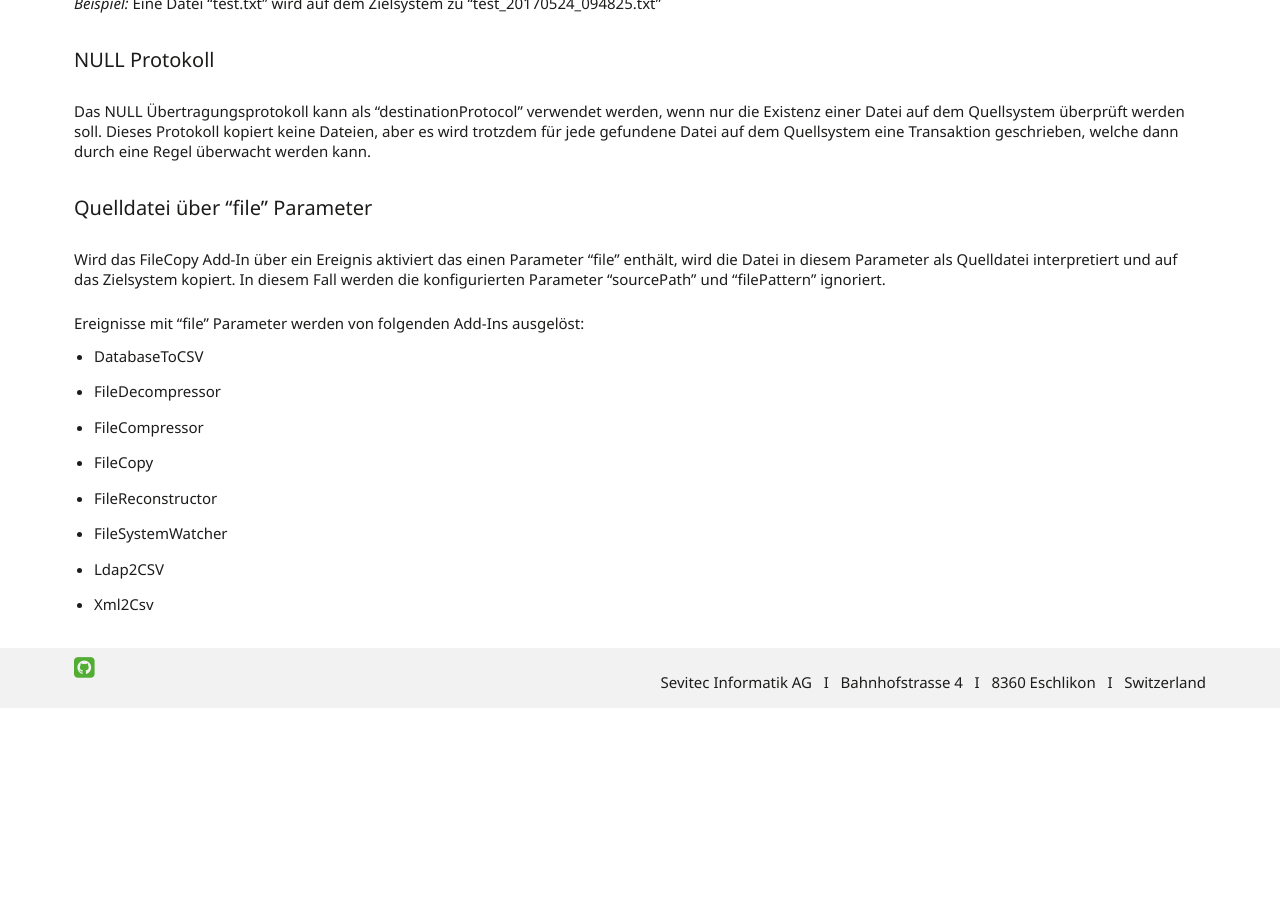
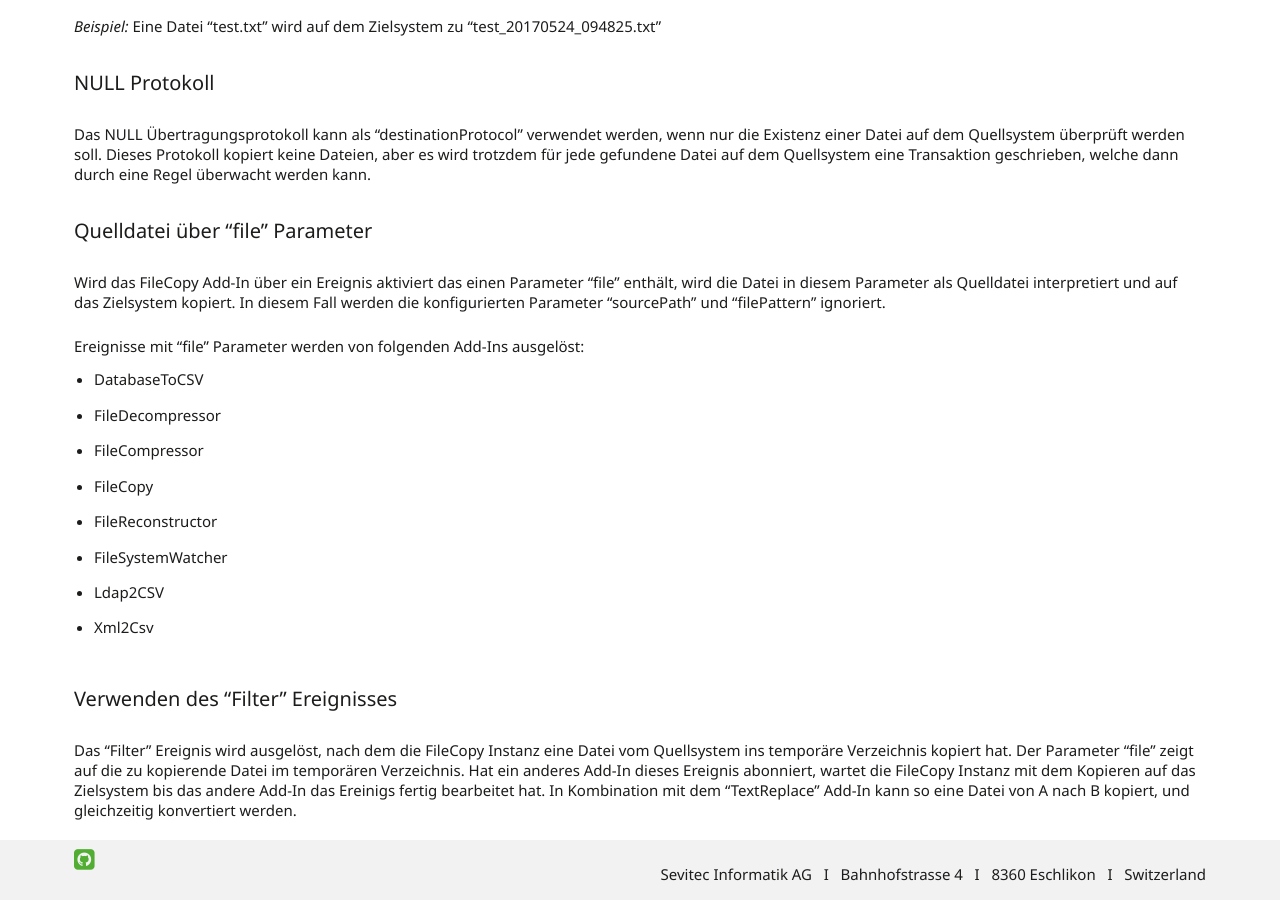
Before and after one commit to primesoft-group/oneconnexx-docs, a Jekyll site: the page built from _pages/addins/de/filecopy.md, in a window 1280 px wide and 900 px high, scrolled down 2281 px. Built offline with Jekyll 4.4.1, drawn with Linux system fonts in a browser that asks for light colours; nearby versions of some CDN libraries; some web fonts are replaced; before the commit the page ends 2989 px from its top, so only the background shows below that; some of the changed text lies outside the part shown.

Commit message:
Update filecopy.md

```diff
--- a/_pages/addins/de/filecopy.md
+++ b/_pages/addins/de/filecopy.md
@@ -12,7 +12,7 @@ Das FileCopy Add-In wird dazu verwendet um Dateien von einem Systems auf ein and
 | Add-In Type | Logic |
 | Schnittstellen | In/Out: Dateiverzeichnis |
 | Transaktionen | 1 pro kopierte Datei |
-| Ereignisse | Pro kopierte Datei wenn Ziel = FILE: &lt;Instanz&gt;.Output (Parameter = file)<br />&lt;Instanz&gt;.Done |
+| Ereignisse | Pro kopierte Datei wenn Ziel = FILE: &lt;Instanz&gt;.Output (Parameter = file)<br />&lt;Instanz&gt;.Done<br />&lt;Instanz&gt;.Filter (Parameter = file, siehe Anwendungsbeispiele) |
 | | |
 | __Parameter__ | |
 | sourceProtocol | Das zu verwendende Protokoll zum Lesen der Quelldateien. Zur Auswahl stehen: NULL, FILE, FTP, FTPS, SFTP, S3 und WebDAV |
@@ -61,3 +61,7 @@ Ereignisse mit "file" Parameter werden von folgenden Add-Ins ausgelöst:
 * FileSystemWatcher
 * Ldap2CSV
 * Xml2Csv
+
+##### Verwenden des "Filter" Ereignisses
+
+Das "Filter" Ereignis wird ausgelöst, nach dem die FileCopy Instanz eine Datei vom Quellsystem ins temporäre Verzeichnis kopiert hat. Der Parameter "file" zeigt auf die zu kopierende Datei im temporären Verzeichnis. Hat ein anderes Add-In dieses Ereignis abonniert, wartet die FileCopy Instanz mit dem Kopieren auf das Zielsystem bis das andere Add-In das Ereinigs fertig bearbeitet hat. In Kombination mit dem "TextReplace" Add-In kann so eine Datei von A nach B kopiert, und gleichzeitig konvertiert werden.
```
